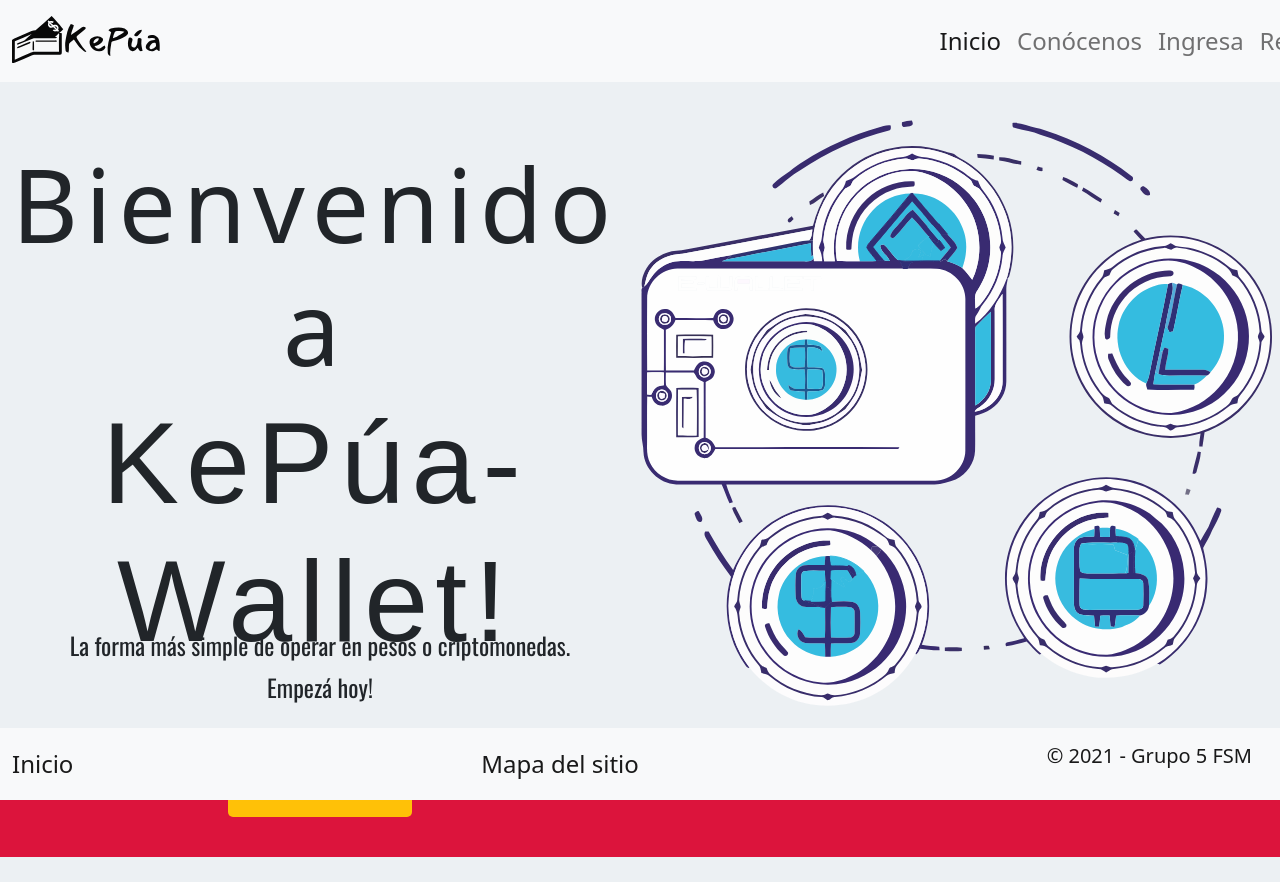
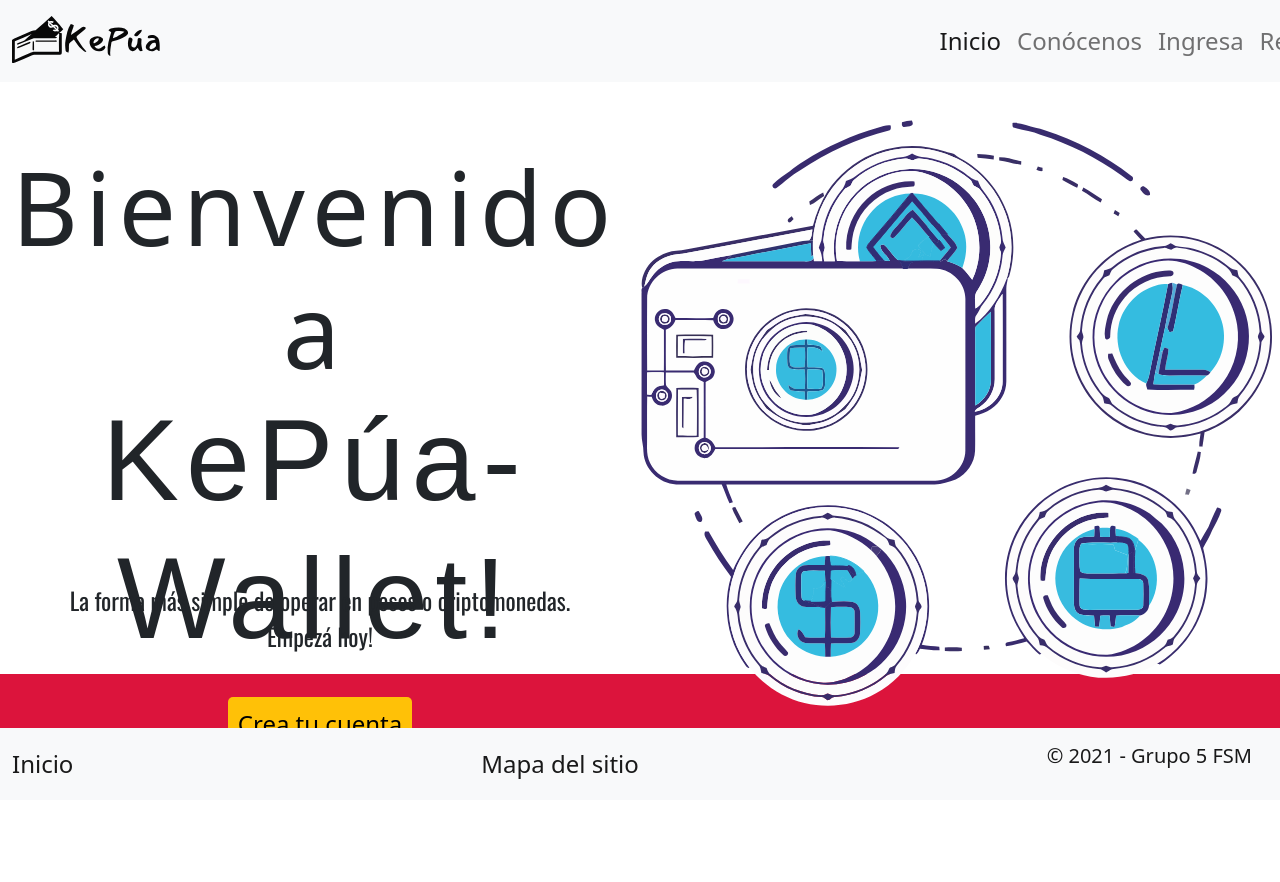
Before and after one commit to classroomMisiones/proyecto-fs-grupo5-g5m, an Angular app in the folder PILMoney/: page /main in a window 1280 px wide. Shown: the top 882 px of the page. After the commit the page ends 800 px from the top, so only its background shows below. Built offline with nearby package versions, Linux system fonts and the light colour scheme; a web font is replaced by a local one.

Commit message:
arreglo estilos pagina de inicio

```diff
--- a/PILMoney/src/app/main/body/body.component.css
+++ b/PILMoney/src/app/main/body/body.component.css
@@ -1,17 +1,17 @@
-html{
-    margin: 0;
-    padding: 0;
-    background-color: #ecf0f3;
-    overflow: hidden;
-    height: 100vh;
-
-  }
 *{
     box-sizing: border-box;
     margin: 0;
     padding: 0;
-    padding-bottom: 1%;
 }
+
+body{
+    background-color: #ecf0f3;
+    overflow: hidden;
+    font-family: "IBM Plex Sans", sans-serif;
+    position: absolute;
+    z-index:-1;
+}
+
 
 body{
     font-family: "IBM Plex Sans", sans-serif;
```
